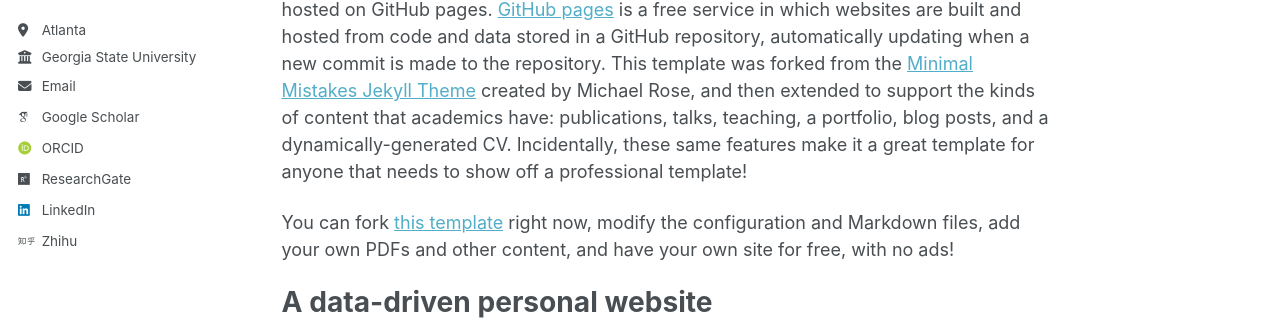
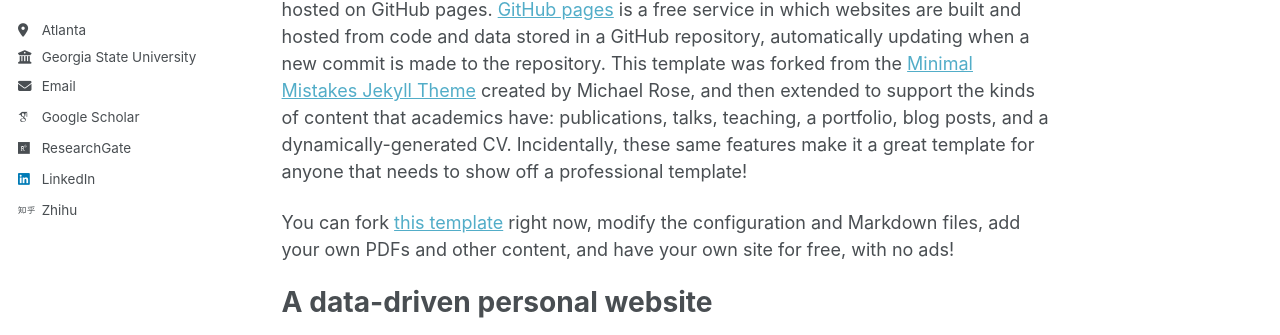
Before and after one commit to DongYang26/DongYang26.github.io, a Jekyll site: the page built from _pages/about.md, in a window 1280 px wide. Shown: the part 200-535 px from the top of the page. Built offline with Jekyll 4.4.1, drawn with Linux system fonts in a browser that asks for light colours; some web fonts are replaced; a script that is not in the unit is left out.

Commit message:
Update _config.yml

```diff
--- a/_config.yml
+++ b/_config.yml
@@ -22,7 +22,7 @@ repository               : "DongYang26/DongYang26.github.io"
 #               Additional customization can be done by editing /_includes/author-profile.html
 author:
   # Biographic information
-  avatar           : files/profile.png
+  avatar           : /files/profile.png
   name             : "Dong Yang"
   pronouns         : # example: "she/her"
   bio              : "PhD student at GSU"
@@ -37,7 +37,7 @@ author:
   googlescholar    : "https://scholar.google.com/citations?user=gSN46R8AAAAJ&hl=en"
   inspire-hep      : # URL
   impactstory      : # URL
-  orcid            : "https://orcid.org/0000-0002-9907-395X"
+  orcid            : # URL
   semantic         : # URL
   pubMed           : # URL
   researchgate     : "https://www.researchgate.net/profile/Dong-Yang-129?ev=hdr_xprf"
@@ -89,9 +89,9 @@ publication_category:
 
 # Site Settings
 teaser                   :  # filename of teaser fallback teaser image placed in /images/, .e.g. "500x300.png"
-breadcrumbs              : false # true, false (default)
+breadcrumbs              : true # true, false (default)
 words_per_minute         : 160
-future                   : true
+future                   : false
 read_more                : "disabled" # if enabled, adds "Read more" links to excerpts
 talkmap_link             : false      #change to true to add link to talkmap on talks page
 comments:
```
